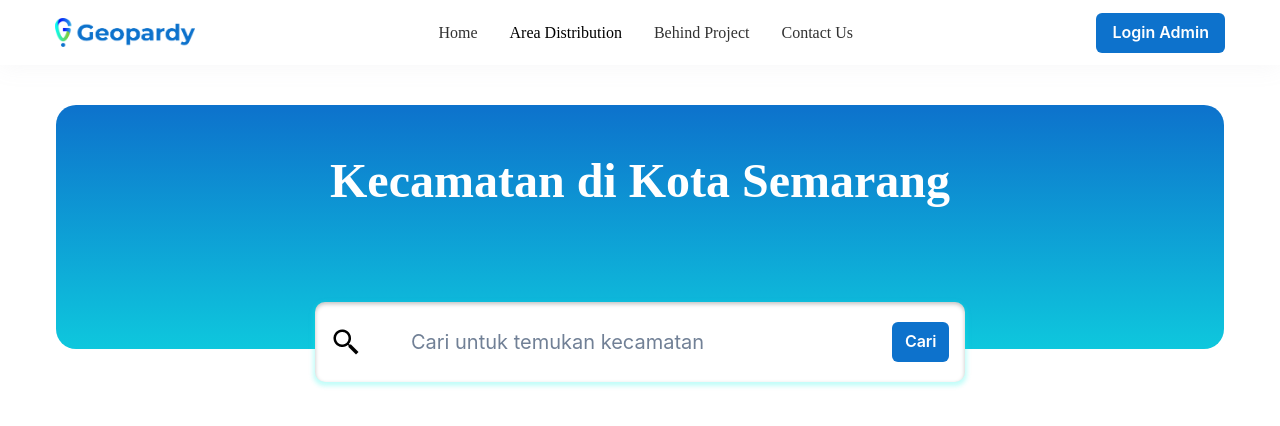
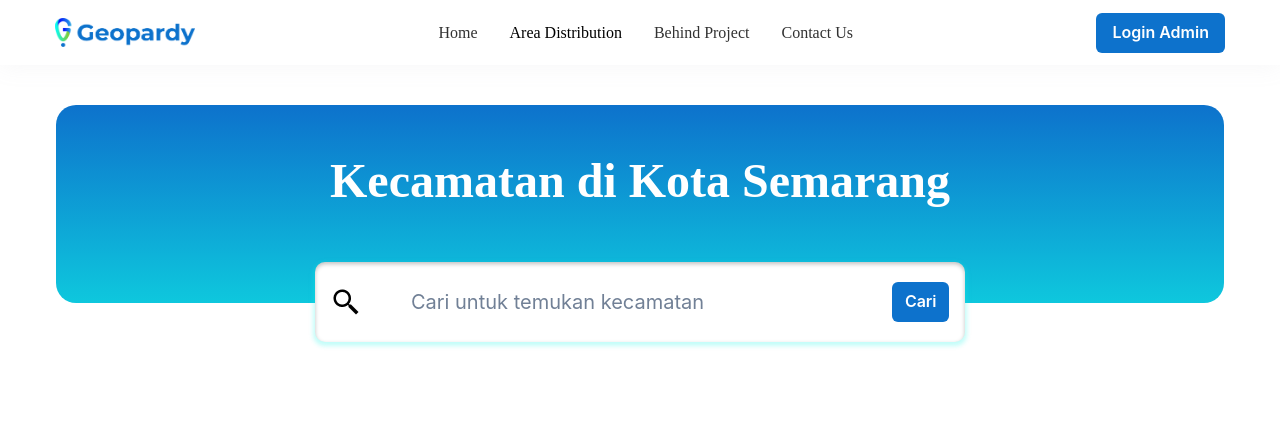
Before and after one commit to sandilokaa/georpardy-front-end, a React (Create React App) app: page /area-distribution in a window 1280 px wide. Shown: the top 426 px of the page. Built offline with nearby package versions, Linux system fonts and the light colour scheme.

Commit message:
docs: change size background

```diff
--- a/src/pages/area-distribution/AreaDistribution.jsx
+++ b/src/pages/area-distribution/AreaDistribution.jsx
@@ -1,5 +1,5 @@
 import React from "react";
-import { NavLink as LinkRouter } from "react-router-dom";
+// import { NavLink as LinkRouter } from "react-router-dom";
 import {
     Box,
     Flex,
@@ -23,7 +23,7 @@ const AreaDistribution = () => {
                 w="100%"
                 flexDirection="column"
             >
-                <Flex position="relative" flexDirection="column" alignItems="center" background="linear-gradient(180deg, #0D72CC 0%, #0FF9E7 157.97%)" padding="4% 24% 12%" borderRadius="20px">
+                <Flex position="relative" flexDirection="column" alignItems="center" background="linear-gradient(180deg, #0D72CC 0%, #0FF9E7 157.97%)" padding="4% 24% 8%" borderRadius="20px">
                     <Heading fontSize="48px" fontWeight="bold" fontFamily="Poppins" color="#FFFFFF" w={["150%"]} textAlign="center">
                         Kecamatan di Kota Semarang
                     </Heading>
@@ -35,7 +35,7 @@ const AreaDistribution = () => {
                         boxShadow="0px 2px 4px 2px rgba(15, 249, 231, 0.25), inset 0px 2px 4px rgba(0, 0, 0, 0.25);"
                         w={["100%", "650px"]}
                         h="80px"
-                        mt="150px"
+                        mt="110px"
                         background="#FFFFFF"
                         position="absolute"
                     >
```
